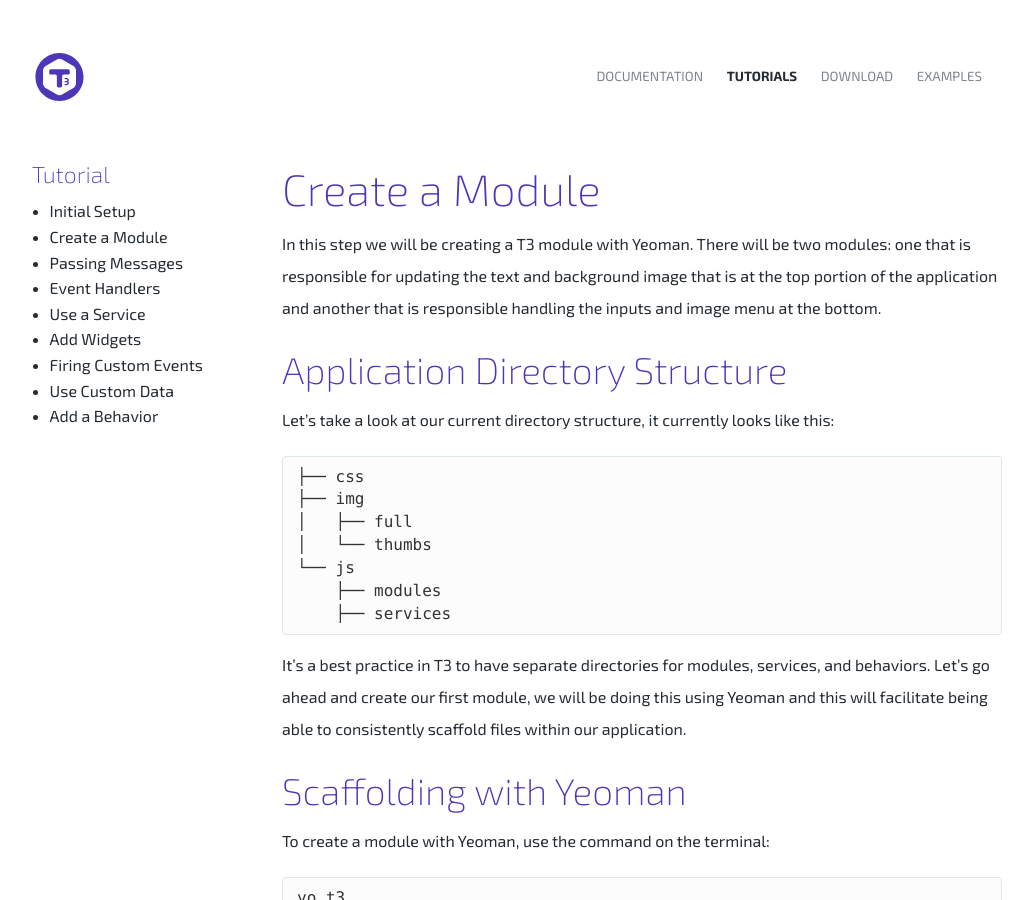
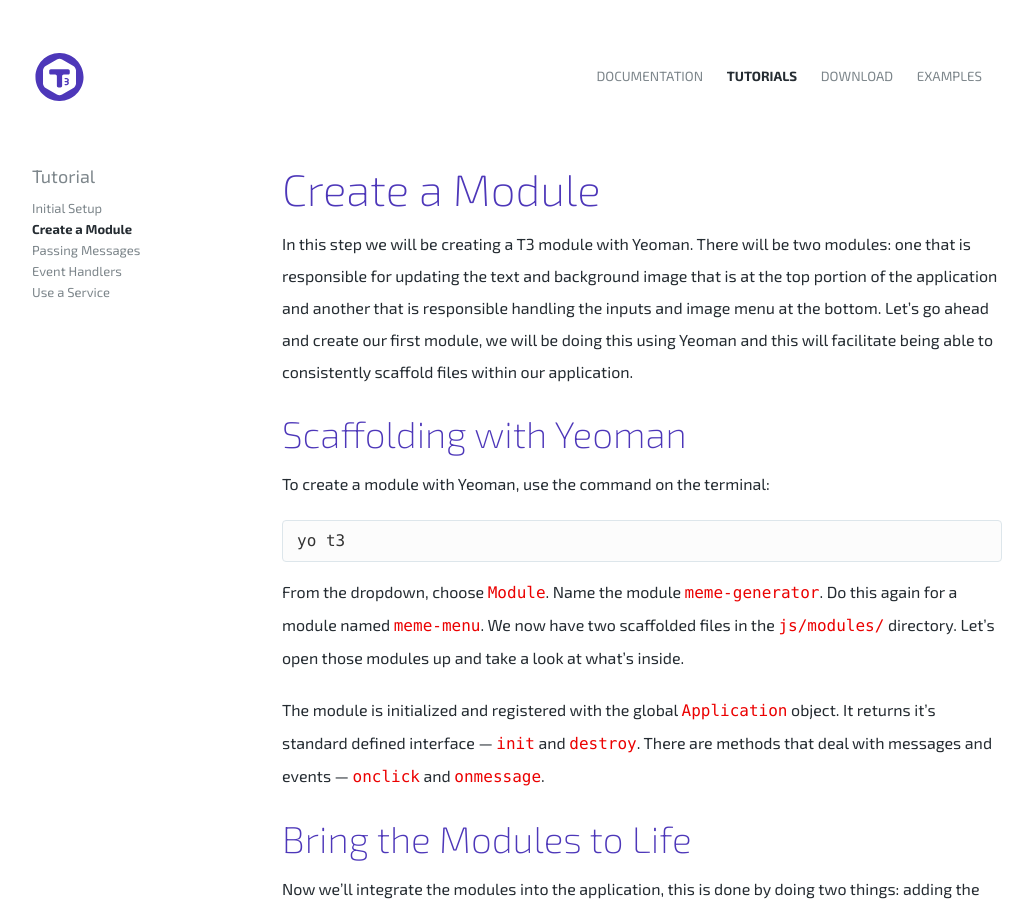
Before and after one commit to box/t3js, a Jekyll site: the page built from tutorials/create-a-module.md, in a window 1280 px wide and 900 px high. Shown: the whole window, without its empty margins (123-1156 px from the left). Built offline with Jekyll 4.4.1, drawn with Linux system fonts in a browser that asks for light colours; Markdown is read by kramdown in place of the engine named in the settings.

Commit message:
Tutorial updates
- fixing navigation in sidebar
- Moving yeoman stuff to initial-setup

````diff
--- a/_includes/tutorial-nav.html
+++ b/_includes/tutorial-nav.html
@@ -1,16 +1,18 @@
-<div>
+<div class="nav">
   <aside>
     <h4><a href="{{ site.baseurl }}/tutorials/">Tutorial</a></h4>
     <ul>
-        <li>Initial Setup</li>
-        <li>Create a Module</li>
-        <li>Passing Messages</li>
-        <li>Event Handlers</li>
-        <li>Use a Service</li>
+        <li><a href="{{ site.baseurl }}/tutorials/initial-setup/" class="{% if page.url contains '/tutorials/initial-setup' %}active{% endif %}">Initial Setup</a></li>
+        <li><a href="{{ site.baseurl }}/tutorials/create-a-module/" class="{% if page.url contains '/tutorials/create-a-module' %}active{% endif %}">Create a Module</a></li>
+        <li><a href="{{ site.baseurl }}/tutorials/passing-messages/" class="{% if page.url contains '/tutorials/passing-messages' %}active{% endif %}">Passing Messages</a></li>
+        <li><a href="{{ site.baseurl }}/tutorials/event-handlers/" class="{% if page.url contains '/tutorials/event-handlers' %}active{% endif %}">Event Handlers</a></li>
+        <li><a href="{{ site.baseurl }}/tutorials/use-a-service/" class="{% if page.url contains '/tutorials/use-a-service' %}active{% endif %}">Use a Service</a></li>
+        <!--
         <li>Add Widgets</li>
         <li>Firing Custom Events</li>
         <li>Use Custom Data</li>
         <li>Add a Behavior</li>
+        -->
     </ul>
   </aside>
 </div>
--- a/tutorials/create-a-module.md
+++ b/tutorials/create-a-module.md
@@ -11,23 +11,7 @@
 # Create a Module
 
 In this step we will be creating a T3 module with Yeoman. There will be two modules: one that is responsible for updating the text and background image that is at the top portion of the application and another that is responsible handling the inputs and image menu at the bottom.
-
-## Application Directory Structure
-
-Let's take a look at our current directory structure, it currently looks like this:
-
-```
-├── css
-├── img
-│   ├── full
-│   └── thumbs
-└── js
-    ├── modules
-    ├── services
-```
-
-It's a best practice in T3 to have separate directories for modules, services, and behaviors. Let's go ahead and create our first module, we will be doing this using Yeoman and this will facilitate being able to consistently scaffold files within our application.
-
+Let's go ahead and create our first module, we will be doing this using Yeoman and this will facilitate being able to consistently scaffold files within our application.
 
 ## Scaffolding with Yeoman
 
````
Also changed, not shown: tutorials/initial-setup.md (+39 -0 lines).
